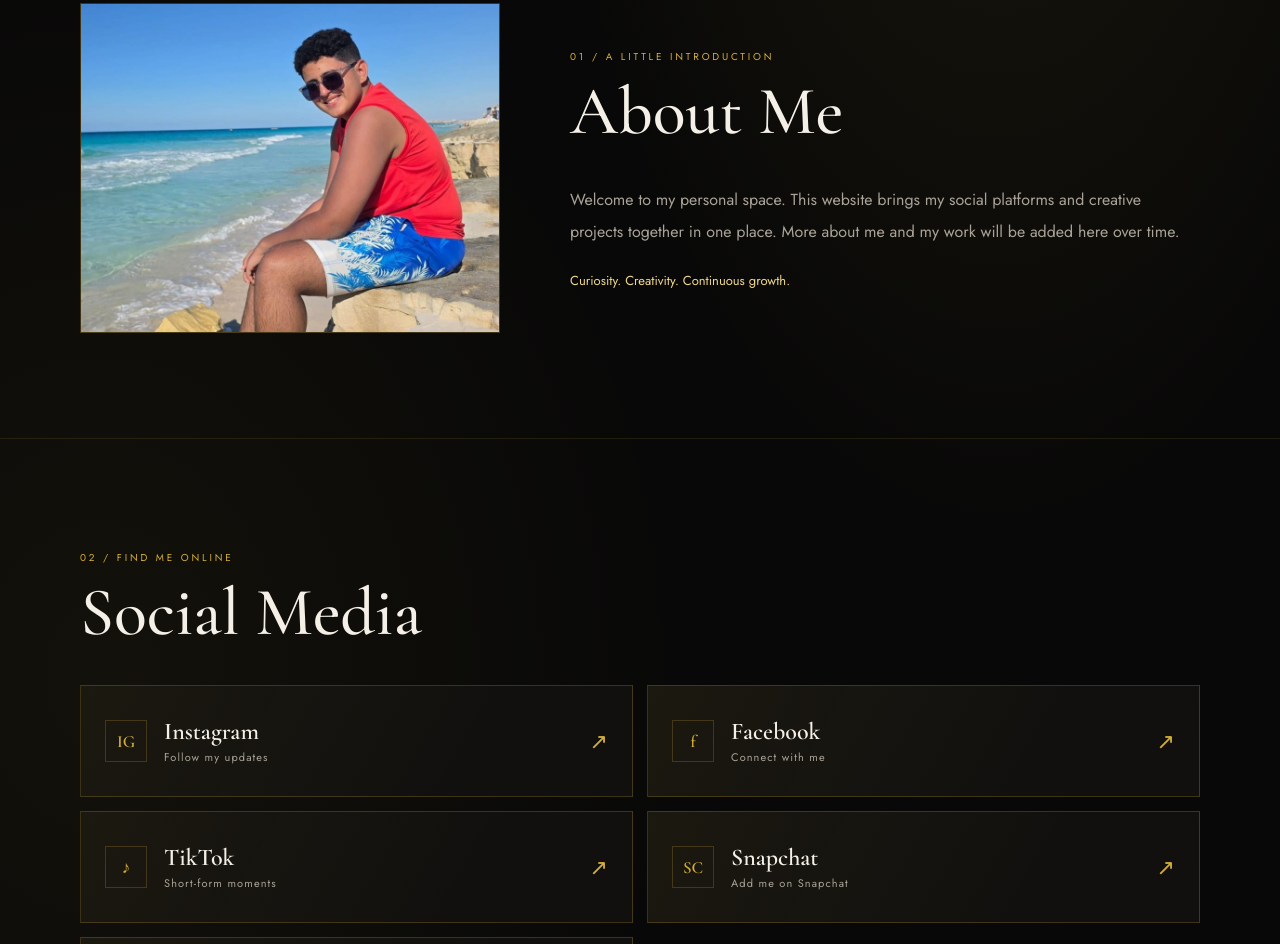
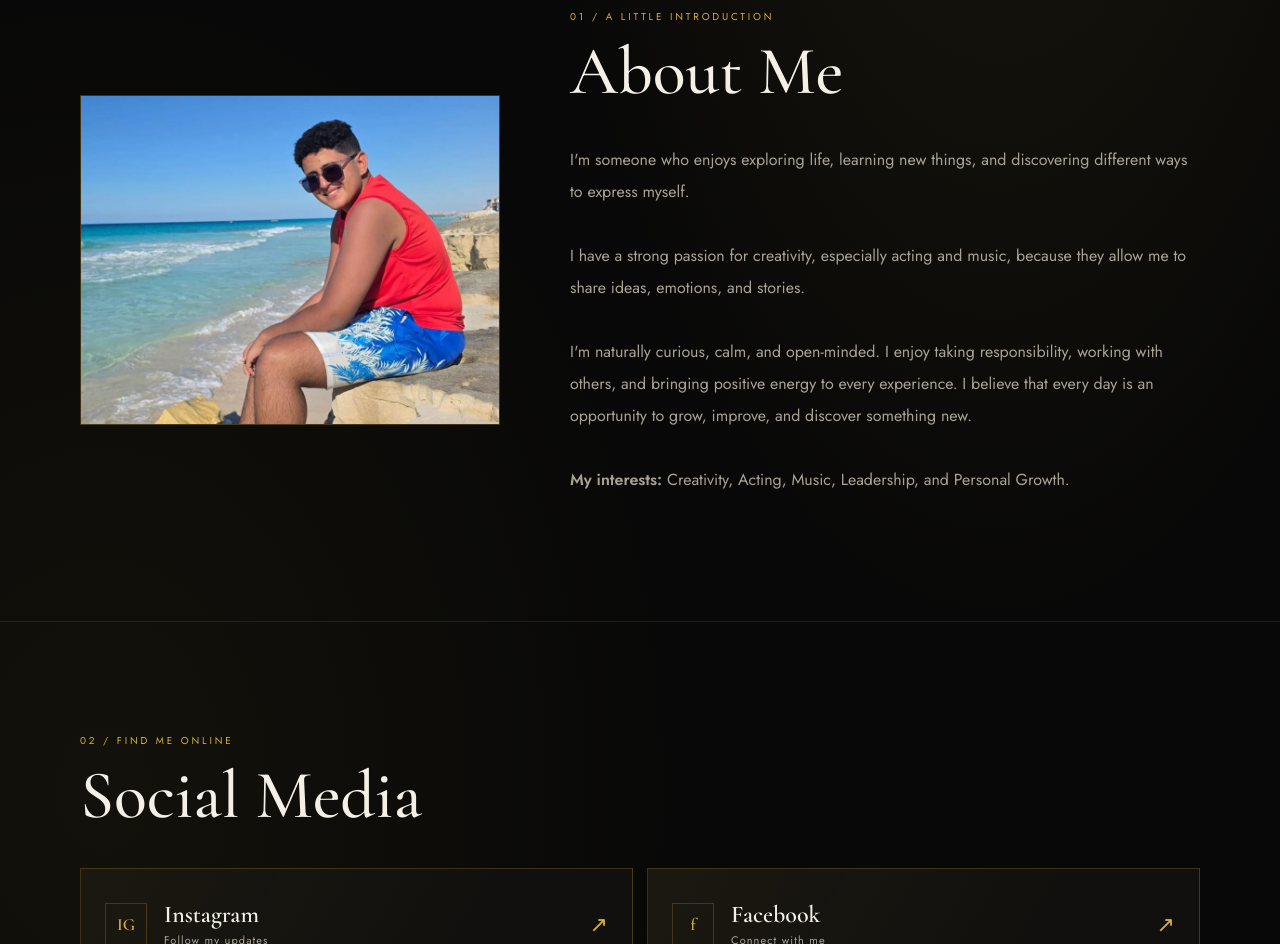
Before and after one commit to afraymelkesssamewl-beep/afraym-website, a plain HTML site: page index.html in a window 1280 px wide. Shown: the part 845-1789 px from the top of the page. Drawn offline with nearby package versions, Linux system fonts and the light colour scheme.

Commit message:
Update index.html

```diff
--- a/index.html
+++ b/index.html
@@ -40,7 +40,7 @@ footer{border-top:1px solid var(--line);padding:30px 0;color:#817b6e;font-size:1
 <header class="wrap"><a class="brand" href="#home">AFRAYM</a><button class="menu" id="menuButton" aria-expanded="false" aria-controls="siteNav">MENU</button><nav id="siteNav" aria-label="Main navigation"><a href="#about">About</a><a href="#socials">Socials</a><a href="#contact">Contact</a></nav></header>
 <main>
 <section class="hero wrap" id="home" style="border:0"><div class="reveal visible"><div class="eyebrow">Personal space · Creative identity</div><h1>AFRAYM</h1><div class="hero-rule"></div><p>A personal space to connect, explore my work, and follow my creative journey.</p><div class="actions"><a class="btn primary" href="#socials">Explore my socials</a><a class="btn" href="#about">Discover more</a></div></div><div class="scroll-note">Scroll to explore ↓</div></section>
-<section id="about"><div class="wrap about-grid"><div class="monogram reveal" aria-label="AFRAYM monogram"><img src="profile.jpeg" alt="Afraym" style="width:100%;height:100%;object-fit:cover;position:absolute;inset:0;"></div><div class="about-copy reveal"><div class="section-head"><small>01 / A little introduction</small><h2>About Me</h2></div><p>Welcome to my personal space. This website brings my social platforms and creative projects together in one place. More about me and my work will be added here over time.</p><p class="note">Curiosity. Creativity. Continuous growth.</p></div></div></section>
+<section id="about"><div class="wrap about-grid"><div class="monogram reveal" aria-label="AFRAYM monogram"><img src="profile.jpeg" alt="Afraym" style="width:100%;height:100%;object-fit:cover;position:absolute;inset:0;"></div><div class="about-copy reveal"><div class="section-head"><small>01 / A little introduction</small><h2>About Me</h2></div><p>I'm someone who enjoys exploring life, learning new things, and discovering different ways to express myself.<br><br> I have a strong passion for creativity, especially acting and music, because they allow me to share ideas, emotions, and stories.<br><br> I'm naturally curious, calm, and open-minded. I enjoy taking responsibility, working with others, and bringing positive energy to every experience. I believe that every day is an opportunity to grow, improve, and discover something new.<br><br> <strong>My interests:</strong> Creativity, Acting, Music, Leadership, and Personal Growth.</p><p class="note"></p></div></div></section>
 <section id="socials"><div class="wrap"><div class="section-head reveal"><small>02 / Find me online</small><h2>Social Media</h2></div><div class="social-grid">
 <a class="social-card reveal" href="https://www.instagram.com/afraym_elkess_samwel?jplx=MWs2a3l4am95cWlmeQ==" target="_blank" rel="noopener noreferrer"><span class="social-left"><span class="social-icon">IG</span><span><span class="social-name">Instagram</span><span class="social-sub">Follow my updates</span></span></span><span class="arrow">↗</span></a>
 <a class="social-card reveal" href="https://www.facebook.com/share/1ELmK6Xk8t/" target="_blank" rel="noopener noreferrer"><span class="social-left"><span class="social-icon">f</span><span><span class="social-name">Facebook</span><span class="social-sub">Connect with me</span></span></span><span class="arrow">↗</span></a>
```
